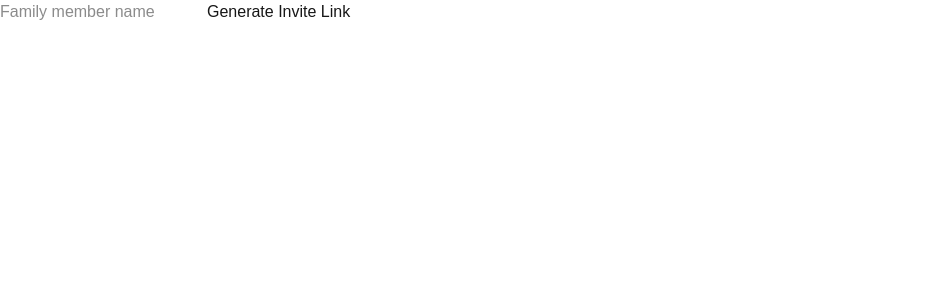
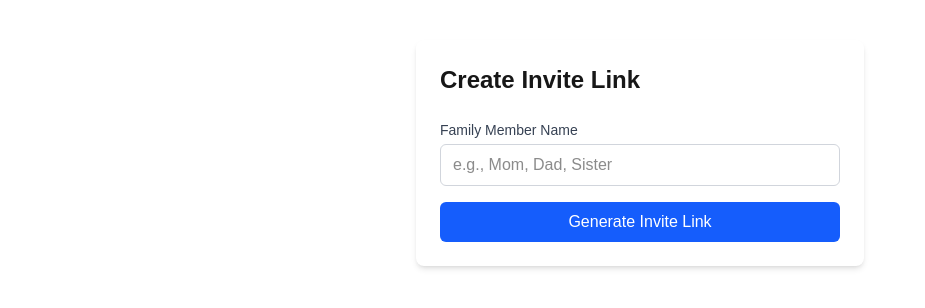
Before and after one commit to Ocheezyy/christmas-lists, a Next.js app: page /admin/invite in a window 1280 px wide. Shown: the top 308 px of the page, without its empty margins (0-925 px from the left). Built offline with nearby package versions, Linux system fonts and the light colour scheme.

Commit message:
Fixed build errors.

```diff
--- a/src/app/admin/invite/page.tsx
+++ b/src/app/admin/invite/page.tsx
@@ -1,36 +1,100 @@
-import { prisma } from "@/lib/prisma";
-import { nanoid } from "nanoid";
+'use client';
 
-async function createInvite(formData: FormData) {
-  "use server";
-  const name = formData.get("name") as string;
-  const token = nanoid(12);
-  const userId = nanoid();
-
-  await prisma.user.upsert({
-    where: { name },
-    update: {
-      inviteToken: token,
-      inviteExpires: new Date(Date.now() + 24 * 60 * 60 * 1000),
-    },
-    create: {
-      id: userId,
-      name,
-      inviteToken: token,
-      inviteExpires: new Date(Date.now() + 24 * 60 * 60 * 1000),
-    },
-  });
-
-  const url = `${process.env.NEXT_PUBLIC_ORIGIN}/register?token=${token}`;
-  return url;
-}
+import { useState } from "react";
 
 export default function InvitePage() {
+  const [inviteUrl, setInviteUrl] = useState<string | null>(null);
+  const [loading, setLoading] = useState(false);
+  const [error, setError] = useState<string | null>(null);
+
+  const handleSubmit = async (e: React.FormEvent<HTMLFormElement>) => {
+    e.preventDefault();
+    setLoading(true);
+    setError(null);
+
+    const formData = new FormData(e.currentTarget);
+    const name = formData.get("name") as string;
+
+    try {
+      const response = await fetch("/api/admin/invite", {
+        method: "POST",
+        headers: { "Content-Type": "application/json" },
+        body: JSON.stringify({ name }),
+      });
+
+      if (!response.ok) {
+        const data = await response.json();
+        throw new Error(data.error || "Failed to create invite");
+      }
+
+      const data = await response.json();
+      setInviteUrl(data.url);
+    } catch (err) {
+      setError(err instanceof Error ? err.message : "Failed to create invite");
+    } finally {
+      setLoading(false);
+    }
+  };
+
   return (
-    <form action={createInvite}>
-      <input name="name" placeholder="Family member name" required />
-      <button type="submit">Generate Invite Link</button>
-      {/* Show URL after submit */}
-    </form>
+    <div className="max-w-md mx-auto mt-10 p-6 bg-white rounded-lg shadow-md">
+      <h1 className="text-2xl font-bold mb-6">Create Invite Link</h1>
+
+      {error && (
+        <div className="mb-4 p-3 bg-red-100 border border-red-400 text-red-700 rounded">
+          {error}
+        </div>
+      )}
+
+      <form onSubmit={handleSubmit} className="space-y-4">
+        <div>
+          <label htmlFor="name" className="block text-sm font-medium text-gray-700 mb-1">
+            Family Member Name
+          </label>
+          <input
+            id="name"
+            name="name"
+            type="text"
+            placeholder="e.g., Mom, Dad, Sister"
+            required
+            className="w-full px-3 py-2 border border-gray-300 rounded-md focus:outline-none focus:ring-2 focus:ring-blue-500"
+          />
+        </div>
+
+        <button
+          type="submit"
+          disabled={loading}
+          className="w-full bg-blue-600 text-white px-4 py-2 rounded-md hover:bg-blue-700 disabled:bg-gray-400"
+        >
+          {loading ? "Creating..." : "Generate Invite Link"}
+        </button>
+      </form>
+
+      {inviteUrl && (
+        <div className="mt-6 p-4 bg-green-50 border border-green-200 rounded-md">
+          <h2 className="text-sm font-semibold text-green-800 mb-2">Invite Link Created!</h2>
+          <div className="flex gap-2">
+            <input
+              type="text"
+              value={inviteUrl}
+              readOnly
+              className="flex-1 px-3 py-2 border border-gray-300 rounded-md bg-white text-sm"
+            />
+            <button
+              onClick={() => {
+                navigator.clipboard.writeText(inviteUrl);
+                alert("Link copied to clipboard!");
+              }}
+              className="px-4 py-2 bg-blue-600 text-white rounded-md hover:bg-blue-700 text-sm"
+            >
+              Copy
+            </button>
+          </div>
+          <p className="text-xs text-gray-600 mt-2">
+            This link expires in 24 hours
+          </p>
+        </div>
+      )}
+    </div>
   );
 }
--- /dev/null
+++ b/src/app/api/admin/invite/route.ts
@@ -0,0 +1,42 @@
+import { NextResponse } from 'next/server';
+import { prisma } from '@/lib/prisma';
+import { nanoid } from 'nanoid';
+
+export async function POST(req: Request) {
+  try {
+    const { name } = await req.json();
+
+    if (!name) {
+      return NextResponse.json(
+        { error: 'Name is required' },
+        { status: 400 }
+      );
+    }
+
+    const token = nanoid(12);
+    const userId = nanoid();
+
+    // Create a placeholder user with invite token
+    // The actual credentials will be added during registration
+    await prisma.user.create({
+      data: {
+        id: userId,
+        name,
+        credentialId: `placeholder-${userId}`, // Temporary placeholder
+        publicKey: Buffer.from([]), // Empty buffer, will be replaced on registration
+        inviteToken: token,
+        inviteExpires: new Date(Date.now() + 24 * 60 * 60 * 1000), // 24 hours
+      },
+    });
+
+    const url = `${process.env.NEXT_PUBLIC_ORIGIN}/invite/${token}`;
+
+    return NextResponse.json({ url });
+  } catch (error) {
+    console.error('Failed to create invite:', error);
+    return NextResponse.json(
+      { error: 'Failed to create invite' },
+      { status: 500 }
+    );
+  }
+}
--- a/src/app/api/auth/register/verify/route.ts
+++ b/src/app/api/auth/register/verify/route.ts
@@ -26,11 +26,18 @@ export async function POST(req: Request) {
       );
     }
 
-    // Clear the invite token
-    await prisma.user.update({
+    // The user was already created by verifyReg in webauthn.ts
+    // Now just clear the invite token from the placeholder user if it exists
+    const placeholderUser = await prisma.user.findUnique({
       where: { inviteToken },
-      data: { inviteToken: null, inviteExpires: null }
     });
+
+    if (placeholderUser && placeholderUser.credentialId.startsWith('placeholder-')) {
+      // Delete the placeholder user since we created a real one
+      await prisma.user.delete({
+        where: { id: placeholderUser.id },
+      });
+    }
 
     // Clear registration cookie
     cookieStore.delete('registration');
--- a/src/app/api/lists/[id]/items/[itemId]/route.ts
+++ b/src/app/api/lists/[id]/items/[itemId]/route.ts
@@ -4,9 +4,10 @@ import { prisma } from '@/lib/prisma';
 
 export async function GET(
   request: Request,
-  { params }: { params: { id: string } }
+  { params }: { params: Promise<{ id: string; itemId: string }> }
 ) {
   try {
+    const { id } = await params;
     const cookieStore = await cookies();
     const currentUserId = cookieStore.get('session')?.value;
 
@@ -15,7 +16,7 @@ export async function GET(
     }
 
     const list = await prisma.list.findUnique({
-      where: { id: params.id },
+      where: { id },
       include: {
         user: {
           select: {
@@ -43,9 +44,10 @@ export async function GET(
 
 export async function PATCH(
   request: Request,
-  { params }: { params: { id: string; itemId: string } }
+  { params }: { params: Promise<{ id: string; itemId: string }> }
 ) {
   try {
+    const { id, itemId } = await params;
     const cookieStore = await cookies();
     const currentUserId = cookieStore.get('session')?.value;
 
@@ -57,7 +59,7 @@ export async function PATCH(
 
     // Find the list and check if the current user owns it
     const list = await prisma.list.findUnique({
-      where: { id: params.id },
+      where: { id },
       select: { userId: true },
     });
 
@@ -75,7 +77,7 @@ export async function PATCH(
 
     // Update the item
     const item = await prisma.item.update({
-      where: { id: params.itemId },
+      where: { id: itemId },
       data: {
         purchased,
         purchasedBy: purchased ? currentUserId : null,
--- a/src/app/api/lists/[id]/share/route.ts
+++ b/src/app/api/lists/[id]/share/route.ts
@@ -3,8 +3,9 @@ import { cookies } from 'next/headers';
 import { prisma } from '@/lib/prisma';
 import { randomBytes } from 'crypto';
 
-export async function POST(request: Request, { params }: { params: { id: string } }) {
+export async function POST(request: Request, { params }: { params: Promise<{ id: string }> }) {
   try {
+    const { id } = await params;
     const cookieStore = await cookies();
     const currentUserId = cookieStore.get('session')?.value;
     if (!currentUserId) {
@@ -12,7 +13,7 @@ export async function POST(request: Request, { params }: { params: { id: string
     }
 
     // Verify list exists and current user is the owner
-    const list = await prisma.list.findUnique({ where: { id: params.id } });
+    const list = await prisma.list.findUnique({ where: { id } });
     if (!list) return NextResponse.json({ error: 'List not found' }, { status: 404 });
     if (list.userId !== currentUserId) {
       return NextResponse.json({ error: 'Forbidden' }, { status: 403 });
@@ -25,7 +26,7 @@ export async function POST(request: Request, { params }: { params: { id: string
     const share = await prisma.shareLink.create({
       data: {
         token,
-        listId: params.id,
+        listId: id,
         createdBy: currentUserId,
         expiresAt,
       },
--- a/src/app/api/share/[token]/items/[itemId]/route.ts
+++ b/src/app/api/share/[token]/items/[itemId]/route.ts
@@ -1,9 +1,9 @@
 import { NextResponse } from 'next/server';
 import { prisma } from '@/lib/prisma';
 
-export async function PATCH(request: Request, { params }: { params: { token: string; itemId: string } }) {
+export async function PATCH(request: Request, { params }: { params: Promise<{ token: string; itemId: string }> }) {
   try {
-    const { token, itemId } = params;
+    const { token, itemId } = await params;
 
     const share = await prisma.shareLink.findUnique({ where: { token } });
     if (!share) return NextResponse.json({ error: 'Share link not found' }, { status: 404 });
--- a/src/app/api/share/[token]/route.ts
+++ b/src/app/api/share/[token]/route.ts
@@ -1,9 +1,9 @@
 import { NextResponse } from 'next/server';
 import { prisma } from '@/lib/prisma';
 
-export async function GET(request: Request, { params }: { params: { token: string } }) {
+export async function GET(request: Request, { params }: { params: Promise<{ token: string }> }) {
   try {
-    const token = params.token;
+    const { token } = await params;
     const share = await prisma.shareLink.findUnique({
       where: { token },
       include: {
--- a/src/app/invite/[token]/page.tsx
+++ b/src/app/invite/[token]/page.tsx
@@ -1,9 +1,10 @@
 'use client';
 
-import { useState } from 'react';
+import { use, useState } from 'react';
 import { startRegistration } from '@simplewebauthn/browser';
 
-export default function InvitePage({ params }: { params: { token: string } }) {
+export default function InvitePage({ params }: { params: Promise<{ token: string }> }) {
+  const { token } = use(params);
   const [name, setName] = useState('');
   const [error, setError] = useState('');
   const [loading, setLoading] = useState(false);
@@ -18,7 +19,7 @@ export default function InvitePage({ params }: { params: { token: string } }) {
       const optionsRes = await fetch('/api/auth/register/options', {
         method: 'POST',
         headers: { 'Content-Type': 'application/json' },
-        body: JSON.stringify({ name, inviteToken: params.token }),
+        body: JSON.stringify({ name, inviteToken: token }),
       });
 
       if (!optionsRes.ok) {
--- a/src/app/share/[token]/page.tsx
+++ b/src/app/share/[token]/page.tsx
@@ -1,6 +1,6 @@
 'use client';
 
-import { useEffect, useState } from 'react';
+import { use, useEffect, useState } from 'react';
 import Link from 'next/link';
 
 interface Item {
@@ -19,8 +19,8 @@ interface List {
   items: Item[];
 }
 
-export default function SharePage({ params }: { params: { token: string } }) {
-  const { token } = params;
+export default function SharePage({ params }: { params: Promise<{ token: string }> }) {
+  const { token } = use(params);
   const [list, setList] = useState<List | null>(null);
   const [loading, setLoading] = useState(true);
   const [error, setError] = useState<string | null>(null);
```
Also changed, not shown: src/app/list/[id]/page.tsx (+10 -9 lines).
